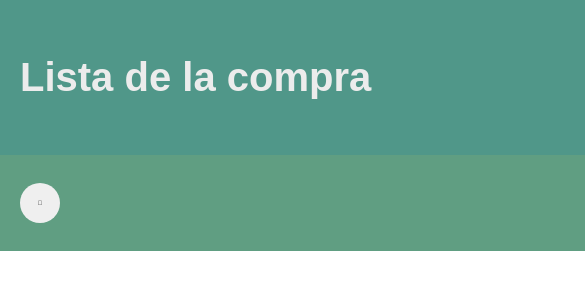
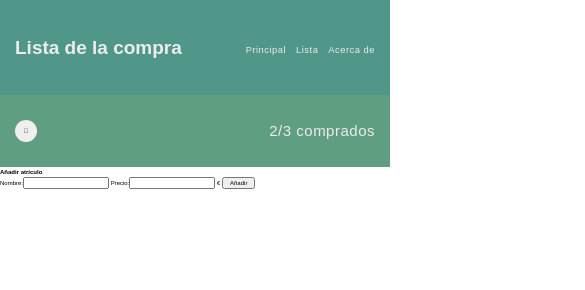
Before and after one commit to albertmc89/202307-w1ch3-albert-moyano, a plain HTML site: page index.html in a window 390 px wide. Shown: the top 290 px of the page, 585 px wide, since content can reach past the window. Drawn offline with Linux system fonts and the light colour scheme.

Commit message:
Add modifications to style for mobile

```diff
--- a/index.html
+++ b/index.html
@@ -14,7 +14,7 @@
   <header class="header">
     <h1 class="title">Lista de la compra</h1>
     <nav class="navegation">
-      <ul class="list">
+      <ul class="nav-list">
         <li><a href="index.html">Principal</a></li>
         <li><a href="">Lista</a></li>
         <li><a href="">Acerca de</a></li>
@@ -25,6 +25,14 @@
     <button type="submit" class="button-minus"><i class="fa-solid fa-minus"></i><a href=""></a></button>
     <h2>2/3 comprados</h2>
   </section>
+  <main class="main">
+    <h2 class="main-title">Añadir atrículo</h2>
+    <form class="form">
+      Nombre:<input type="text">
+      Precio:<input type="number"> €
+      <button class="add-button">Añadir</button>
+    </form>
+  </main>
 </body>
 
 </html>
--- a/styles/styles.css
+++ b/styles/styles.css
@@ -7,9 +7,9 @@
 }
 
 body {
-  min-height: 100vh;
+  min-height: 76.8rem;
   margin: 0;
-  min-width: 100vh;
+  min-width: 37.5rem;
 }
 
 .header {
@@ -18,19 +18,19 @@ body {
   justify-content: space-between;
   align-items: center;
   color: rgb(236, 236, 236);
-  padding: 2rem;
+  padding: 1.5rem;
 }
 
 .title {
-  font-size: 4rem;
+  font-size: 1.9rem;
 }
 
-.list {
+.nav-list {
   display: flex;
   flex-direction: row;
-  gap: 1.2rem;
+  gap: 1rem;
   list-style: none;
-  font-size: 4.2rem;
+  font-size: 2.4rem;
   letter-spacing: 0.05rem;
 }
 
@@ -45,18 +45,18 @@ a {
   display: flex;
   justify-content: space-between;
   align-items: center;
-  padding: 2rem;
+  padding: 1.5rem;
 }
 
 .buy-list h2 {
-  font-size: 2rem;
+  font-size: 1.5rem;
   font-weight: 400;
   letter-spacing: 0.05rem;
 }
 
 .button-minus {
-  width: 4rem;
-  height: 4rem;
+  width: 2.2rem;
+  height: 2.2rem;
   border-radius: 50%;
   border: none;
 }
```
